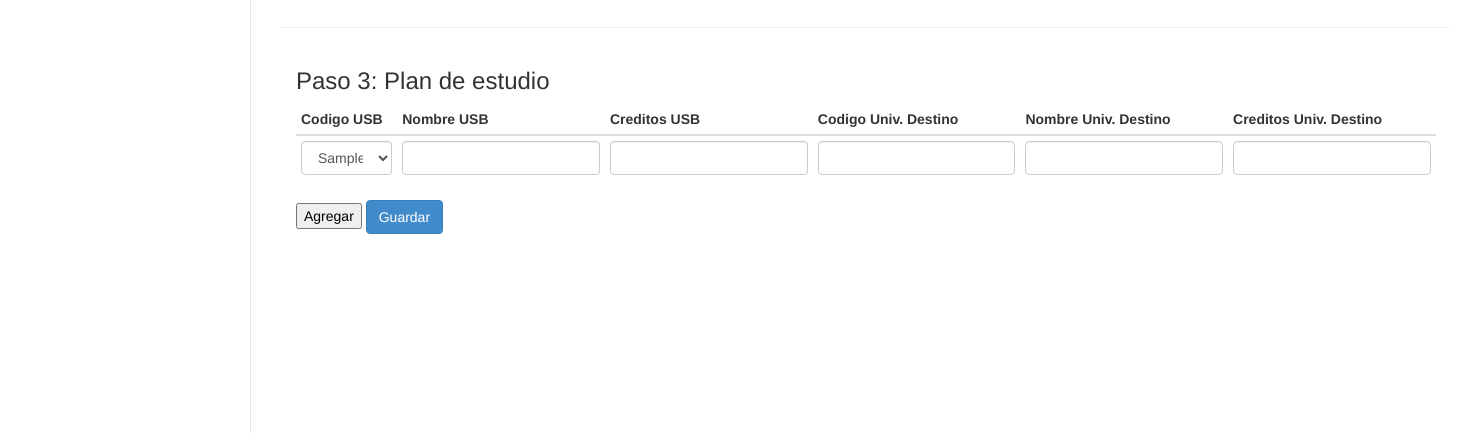
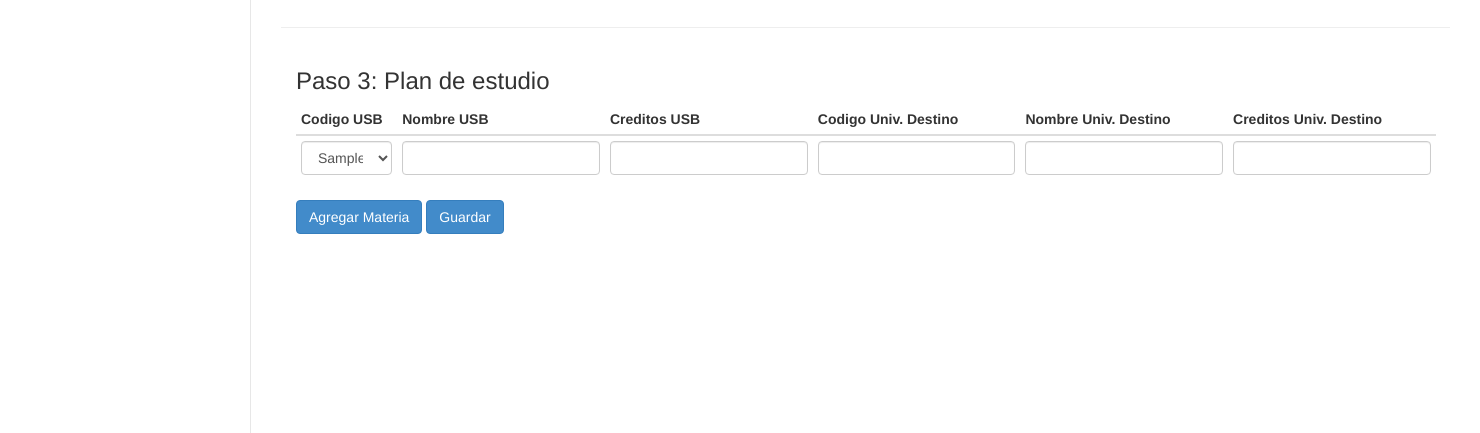
Before and after one commit to leonardogutierrezh/intercambio-reloaded, a Django app: page /planEstudio in a window 1480 px wide. Shown: the part 169-602 px from the top of the page. Run offline with Django 3.2, Linux system fonts and the light colour scheme; a user stored in the database is signed in; tables that the repository leaves empty hold one stand-in row (values such as "Sample post"); parts of the project's set-up code (start-up, migrations or seed data) failed here and were passed over; some libraries are stand-ins or nearby versions.

Commit message:
arreglado plan de estudio

```diff
--- a/intercambio/templates/estudiante/planEstudio.html
+++ b/intercambio/templates/estudiante/planEstudio.html
@@ -11,7 +11,7 @@
             var rate = 'rate' + contador;
             var amount = 'amount' + contador;
             document.getElementById('count').value = contador;
-            $("#tabla_materias").append("<tr><td><select name=\"lista_materias\" id=\"list\" class=\"form-control\"> {% for materia in materias %}<option value=\"{{materia.id}}\">{{materia.codigo}}</option><input type=\"hidden\" id=\"hidden_cred{{materia.id}}\" name=\"cred{{materia.id}}\" value=\"{{materia.creditos}}\" /><input type=\"hidden\" id=\"hidden_nombre{{materia.id}}\" name=\"nombre{{materia.id}}\" value=\"{{materia.nombre}}\" />{% endfor %}</select></td><td>2</td><td>3</td><td>4</td><td>5</td><td>6</td></tr>");
+            $("#tabla_materias").append("<tr><td><select name=\"lista_materias\" id=\"list\" class=\"form-control\"> {% for materia in materias %}<option value=\"{{materia.id}}\">{{materia.codigo}}</option>{% endfor %}</select></td><td><input type=\"text\" id=\"cred{{materia.id}}\" class=\"form-control\"/></td><td><input type=\"text\" id=\"nombre{{materia.id}}\" class=\"form-control\"/></td><td><input type=\"text\" name='cod_des' class=\"form-control\"></td><td><input type=\"text\" class=\"form-control\"></td><td><input type=\"text\" class=\"form-control\"></td></tr>");
         }
     </script>
 
@@ -40,14 +40,14 @@
                     {% endfor %}
                     </select>
                 </td>
-                <td><input type="text" id="cred{{materia.id}}" name="cred{{materia.id}}" class="form-control"/></td>
-                <td><input type="text" id="nombre{{materia.id}}" name="nombre{{materia.id}}" class="form-control"/></td>
+                <td><input type="text" id="cred{{materia.id}}" class="form-control"/></td>
+                <td><input type="text" id="nombre{{materia.id}}" class="form-control"/></td>
                 <td><input type="text" name='cod_des' class="form-control"> </input> </td>
                 <td><input type="text" class="form-control"> </input></td>
                 <td><input type="text" class="form-control"> </input></td>
             </tr>
         </table>
-        <button id="boton_agregar" onclick="agregar_materia()">Agregar</button>
+        <button id="boton_agregar" onclick="agregar_materia()" class="btn btn-primary">Agregar Materia</button>
         <input type='submit' class="btn btn-primary" value='Guardar' />
 
 </div>
```
